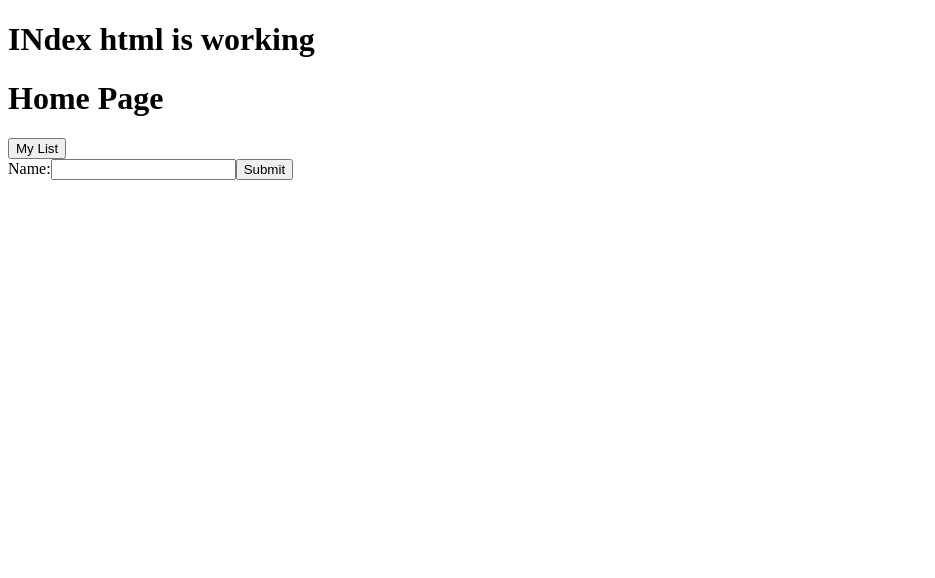
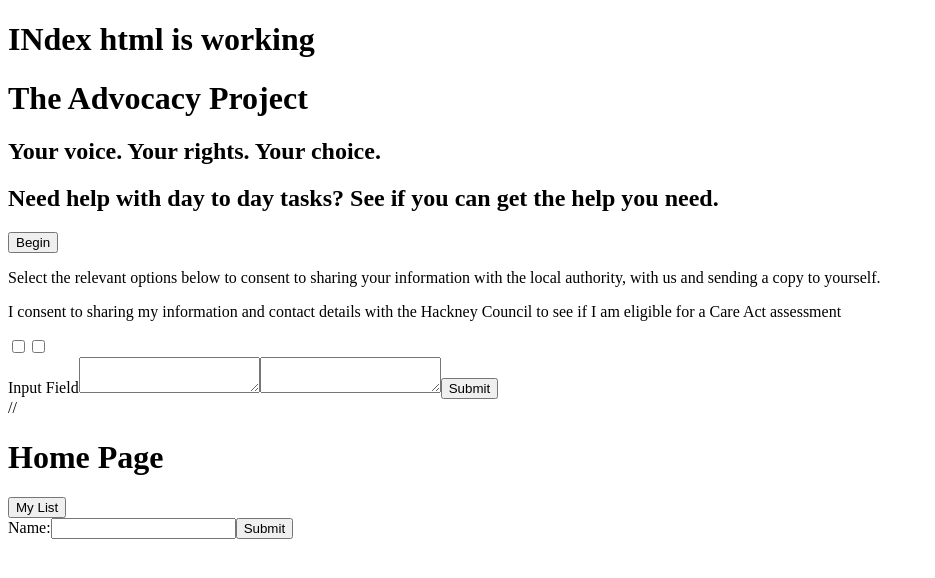
Before and after one commit to the-advocacy-project/advocacy-app, a React (Vite) app: page / in a window 1280 px wide. Shown: the top 578 px of the page, without its empty margins (0-935 px from the left). Built offline with nearby package versions, Linux system fonts and the light colour scheme.

Commit message:
updated project with both backend and frontend updates

```diff
--- a/client/App.js
+++ b/client/App.js
@@ -1,6 +1,8 @@
 import React, { Component } from 'react';
 import { Route, Switch } from 'react-router-dom';
 // import './App.css';
+import BeginButton from './components/beginButton';
+import YourConsent from './components/dynamicPages/yourConsent';
 import Home from './pages/Home';
 import List from './pages/List';
 
@@ -8,18 +10,33 @@ import axios from 'axios';
 
 class App extends Component {
     state = {
-        value: ''
-    };
-    // constructor(props) {
-    //     super(props);
-    //     this.state = {
-    //         value: ''
-    //     };
-    //     this.handleChange = this.handleChange.bind(this);
-    //     this.handleSubmit = this.handleSubmit.bind(this);
-    // }
+        value: '',
+        consent: false,
+        sendMail: false,
+        consentInput: "",
+    }
 
-    // componentDidMount() {}
+    toggleChange = (event) => {
+      const target = event.target;
+      const value = target.type === 'checkbox' ? target.checked : target.value;
+      this.setState({
+        [target.name]: value
+      })
+    }
+
+    handleChangeInput = (el) => {
+      const target = el.target;
+      const value = target.type === 'text' ?  null : target.value;
+      this.setState({
+        // consentInput: el.target.value
+        [target.name]: value
+      })
+    }
+
+    handleSubmitInput = (e) => {
+      alert('Advocacy ' + this.state.consentInput)
+      e.preventDefault();
+    }
 
     handleChange = event => {
         this.setState({
@@ -35,40 +52,27 @@ class App extends Component {
         });
     };
     render() {
-        // const App = () => (
-        // <div>
-        //     <Switch>
-        //         <Route exact path="/" component={Home} />
-        //         <Route path="/list" component={List} />
-        //     </Switch>
-        // </div>
-        //     <div>
-        //         <Switch>
-        //             <form
-        //                 onSubmit={this.handleSubmit}
-        //                 method="POST"
-        //                 action="/api/data"
-        //             >
-        //                 <label>
-        //                     Name:
-        //                     <input
-        //                         type="text"
-        //                         value={this.state.value}
-        //                         onChange={this.handleChange}
-        //                     />
-        //                 </label>
-        //                 <input type="submit" value="Submit" />
-        //             </form>
-        //         </Switch>
-        //     </div>
-        // );
+
         return (
             <div>
-                <Switch>
+            <header className="App-header">
+              <h1>The Advocacy Project</h1>
+              <h2>Your voice. Your rights. Your choice.</h2>
+            </header>
+            <h2>Need help with day to day tasks?
+            See if you can get the help you need.</h2>
+            <BeginButton/>
+            <YourConsent
+            consent={this.state.consent}
+            sendMail={this.state.sendMail}
+            toggleChange={this.toggleChange}
+            handleChangeInput={this.handleChangeInput}
+            handleSubmitInput={this.handleSubmitInput}/>
+                // <Switch>
                     // <Route exact path="/" component={Home} />
                     // <Route path="/list" component={List} />
                     //{' '}
-                </Switch>
+                // </Switch>
                 <form onSubmit={this.handleSubmit} method="POST" action="/">
                     <label>
                         Name:
--- /dev/null
+++ b/client/components/beginButton.js
@@ -0,0 +1,9 @@
+import React from 'react';
+
+function BeginButton() {
+  return (
+    <button>Begin</button>
+  )
+}
+
+export default BeginButton;
--- /dev/null
+++ b/client/components/dynamicPages/yourConsent.js
@@ -0,0 +1,39 @@
+import React from 'react';
+
+function YourConsent(props) {
+
+  return(
+    <div>
+      <p>Select the relevant options below to consent to sharing your information with the local authority, with us and sending a copy to yourself. </p>
+      <p>I consent to sharing my information and contact details with the Hackney Council to see if I am eligible for a Care Act assessment</p>
+      <input type="checkbox"
+          id="consent-1"
+          name="consent"
+          checked={props.consent}
+          onChange={props.toggleChange}
+        />
+      <input type="checkbox"
+          id="consent-2"
+          name="sendMail"
+          checked={props.sendMail}
+          onChange={props.toggleChange}
+        />
+      <form>
+        <label>Input Field
+        <textarea type="text"
+        name="consentInput"
+          onChange={props.handleChangeInput}
+        />
+
+        <textarea type="text"
+        name="consentInput2"
+          onChange={props.handleChangeInput}
+        />
+        </label>
+        <input type="submit"/>
+      </form>
+    </div>
+  )
+}
+
+export default YourConsent;
```
Also changed, not shown: src/App.js (+56 -56 lines), src/components/beginButton.js (+9 -9 lines), src/components/dynamicPages/yourConsent.js (+39 -39 lines), 1 other file (tests, documents, lock files or other folders).
